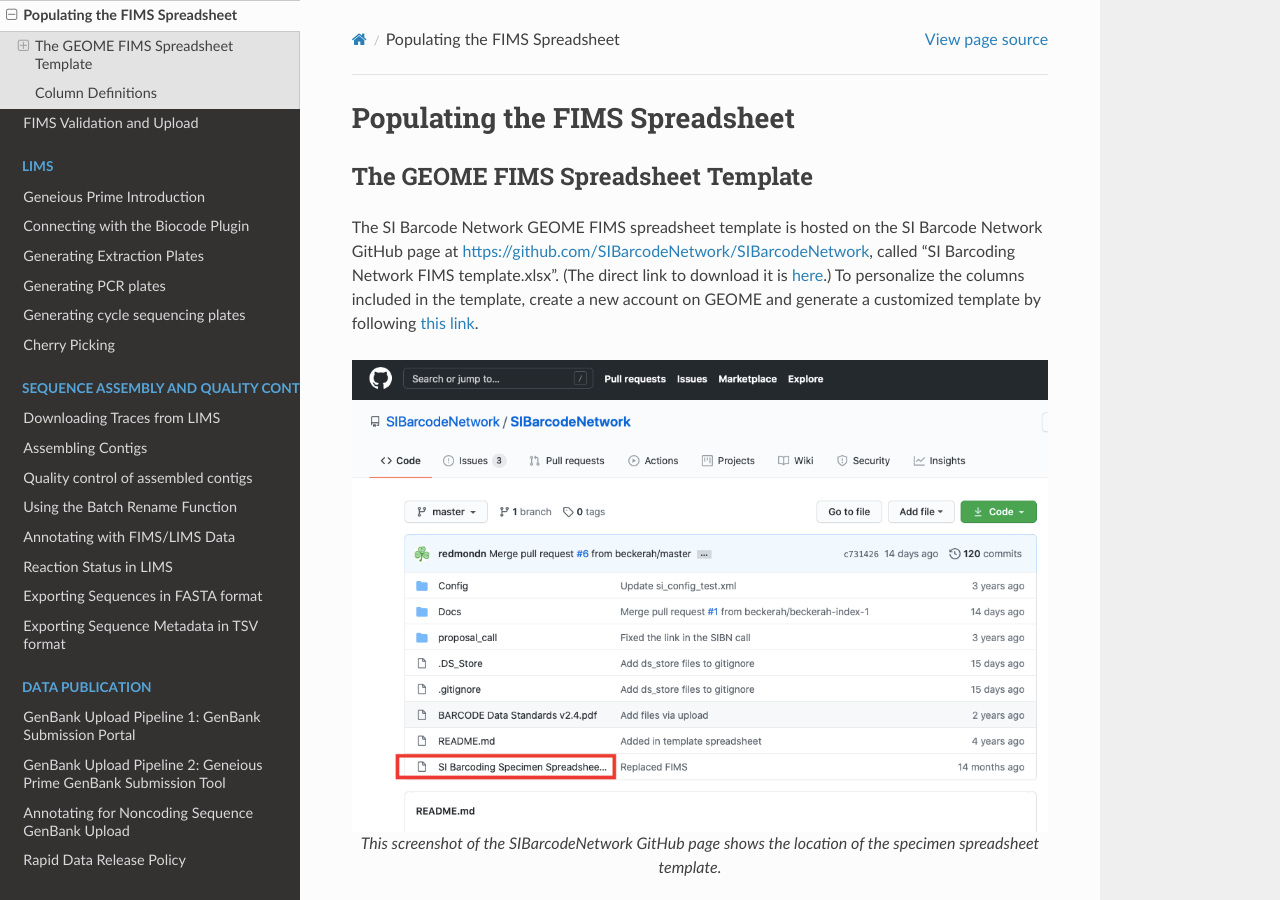
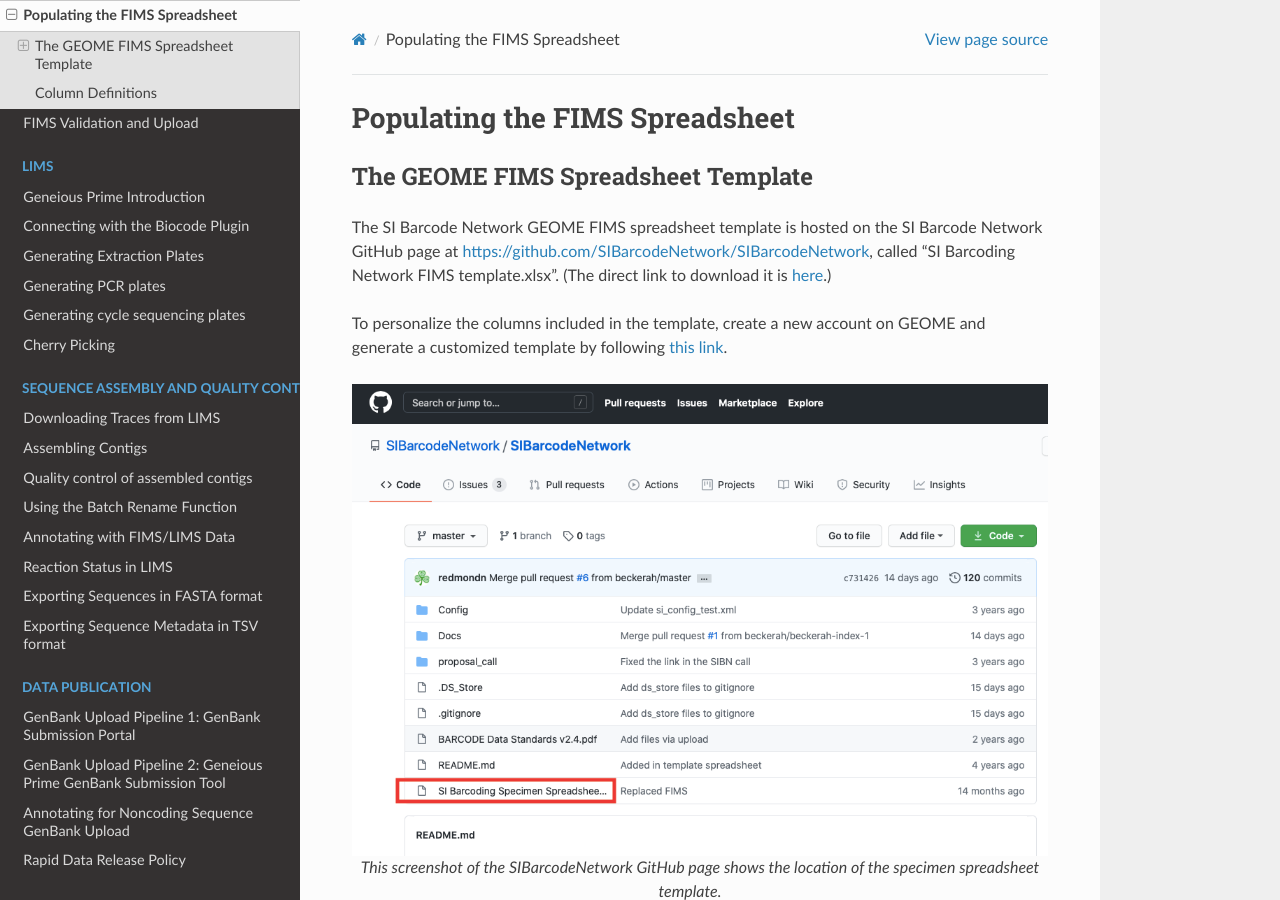
Before and after one commit to SIBarcodeNetwork/ReadtheDocsMaster, a Sphinx documentation site: the page built from Docs/fims_spreadsheet_pop.rst, in a window 1280 px wide and 900 px high. Built offline with Sphinx 7.4.7 and the Read the Docs theme 2.0.0, drawn with Linux system fonts in a browser that asks for light colours; part of the change alters nothing that is shown.

```diff
--- a/Docs/fims_spreadsheet_pop.rst
+++ b/Docs/fims_spreadsheet_pop.rst
@@ -4,7 +4,9 @@ Populating the FIMS Spreadsheet
 The GEOME FIMS Spreadsheet Template
 -----------------------------
 
-The SI Barcode Network GEOME FIMS spreadsheet template is hosted on the SI Barcode Network GitHub page at https://github.com/SIBarcodeNetwork/SIBarcodeNetwork, called "SI Barcoding Network FIMS template.xlsx". (The direct link to download it is `here <https://github.com/SIBarcodeNetwork/SIBarcodeNetwork/raw/master/SI%20Barcoding%20Specimen%20Spreadsheet.xlsx>`_.) To personalize the columns included in the template, create a new account on GEOME and generate a customized template by following `this link <https://geome-db.org/workbench/template>`_.
+The SI Barcode Network GEOME FIMS spreadsheet template is hosted on the SI Barcode Network GitHub page at https://github.com/SIBarcodeNetwork/SIBarcodeNetwork, called "SI Barcoding Network FIMS template.xlsx". (The direct link to download it is `here <https://github.com/SIBarcodeNetwork/SIBarcodeNetwork/raw/master/SI%20Barcode%20Network%20FIMS%20template.xlsx>`_.)
+
+To personalize the columns included in the template, create a new account on GEOME and generate a customized template by following `this link <https://geome-db.org/workbench/template>`_.
 
 .. figure:: /images/spreadsheet_on_github.png
   :align: center
```
